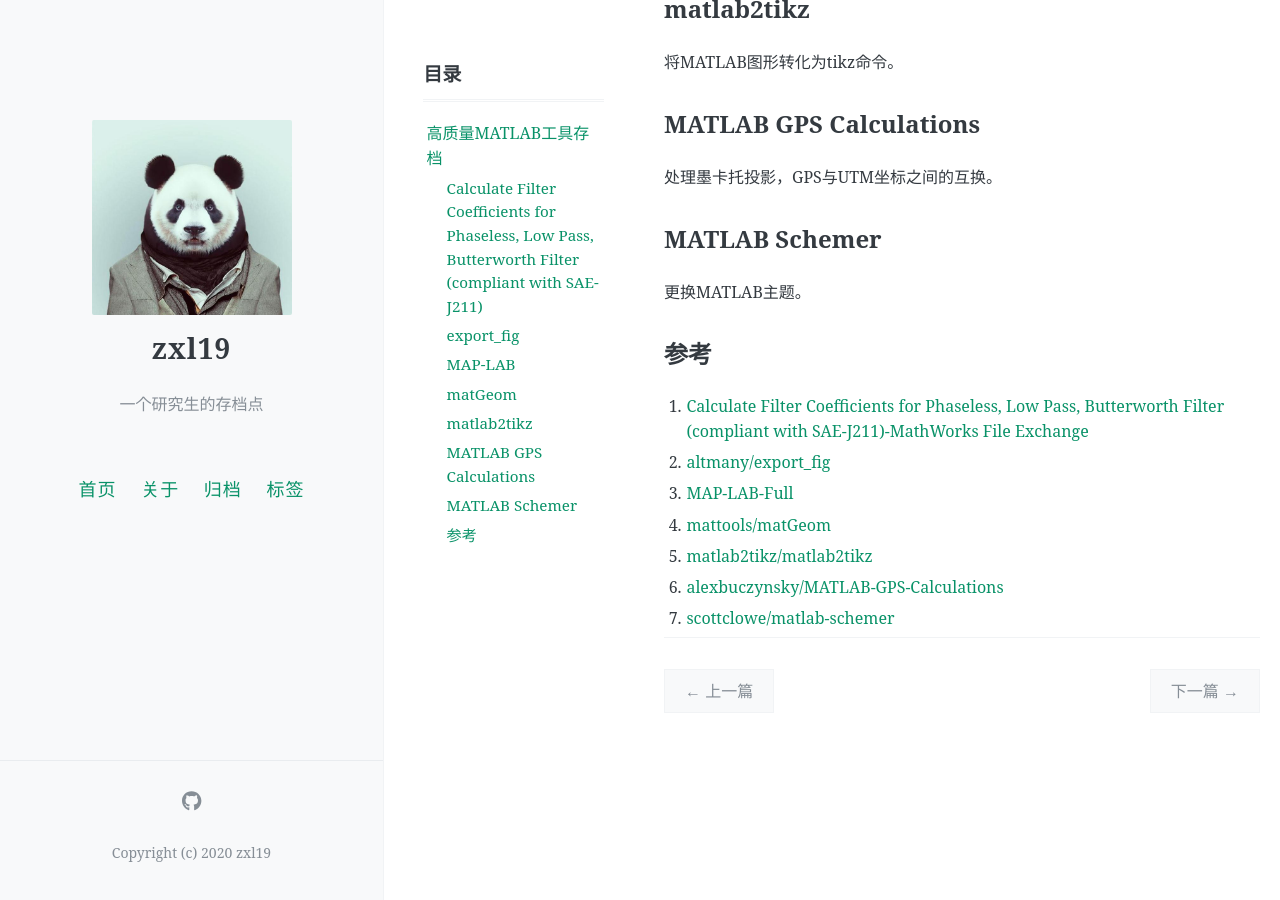
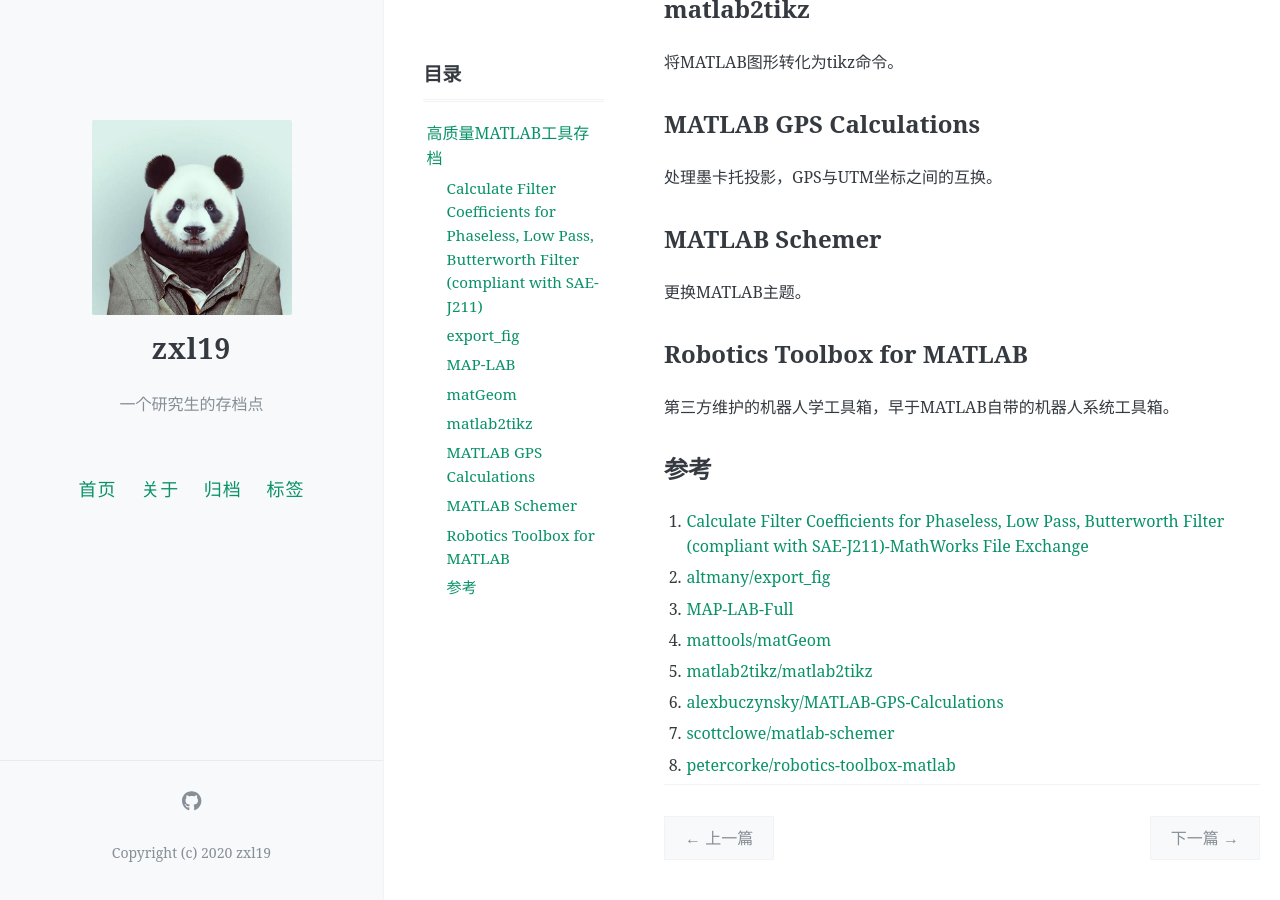
Before and after one commit to zxl19/zxl19.github.io, a Jekyll site: the page built from _posts/2020-06-10-matlab-tool.md, in a window 1280 px wide and 900 px high, scrolled down 827 px. Built offline with Jekyll 4.4.1, drawn with Linux system fonts in a browser that asks for light colours; comment, search, counter and statistics services are not loaded.

Commit message:
Update 2020-06-10-matlab-tool.md

```diff
--- a/_posts/2020-06-10-matlab-tool.md
+++ b/_posts/2020-06-10-matlab-tool.md
@@ -41,6 +41,10 @@ pinned: false
 
 更换MATLAB主题。
 
+## Robotics Toolbox for MATLAB
+
+第三方维护的机器人学工具箱，早于MATLAB自带的机器人系统工具箱。
+
 ## 参考
 
 1. [Calculate Filter Coefficients for Phaseless, Low Pass, Butterworth Filter (compliant with SAE-J211)-MathWorks File Exchange](https://www.mathworks.com/matlabcentral/fileexchange/61852-calculate-filter-coefficients-for-phaseless-low-pass-butterworth-filter-compliant-with-sae-j211)
@@ -50,3 +54,4 @@ pinned: false
 5. [matlab2tikz/matlab2tikz](https://github.com/matlab2tikz/matlab2tikz)
 6. [alexbuczynsky/MATLAB-GPS-Calculations](https://github.com/alexbuczynsky/MATLAB-GPS-Calculations)
 7. [scottclowe/matlab-schemer](https://github.com/scottclowe/matlab-schemer)
+8. [petercorke/robotics-toolbox-matlab](https://github.com/petercorke/robotics-toolbox-matlab)
```
